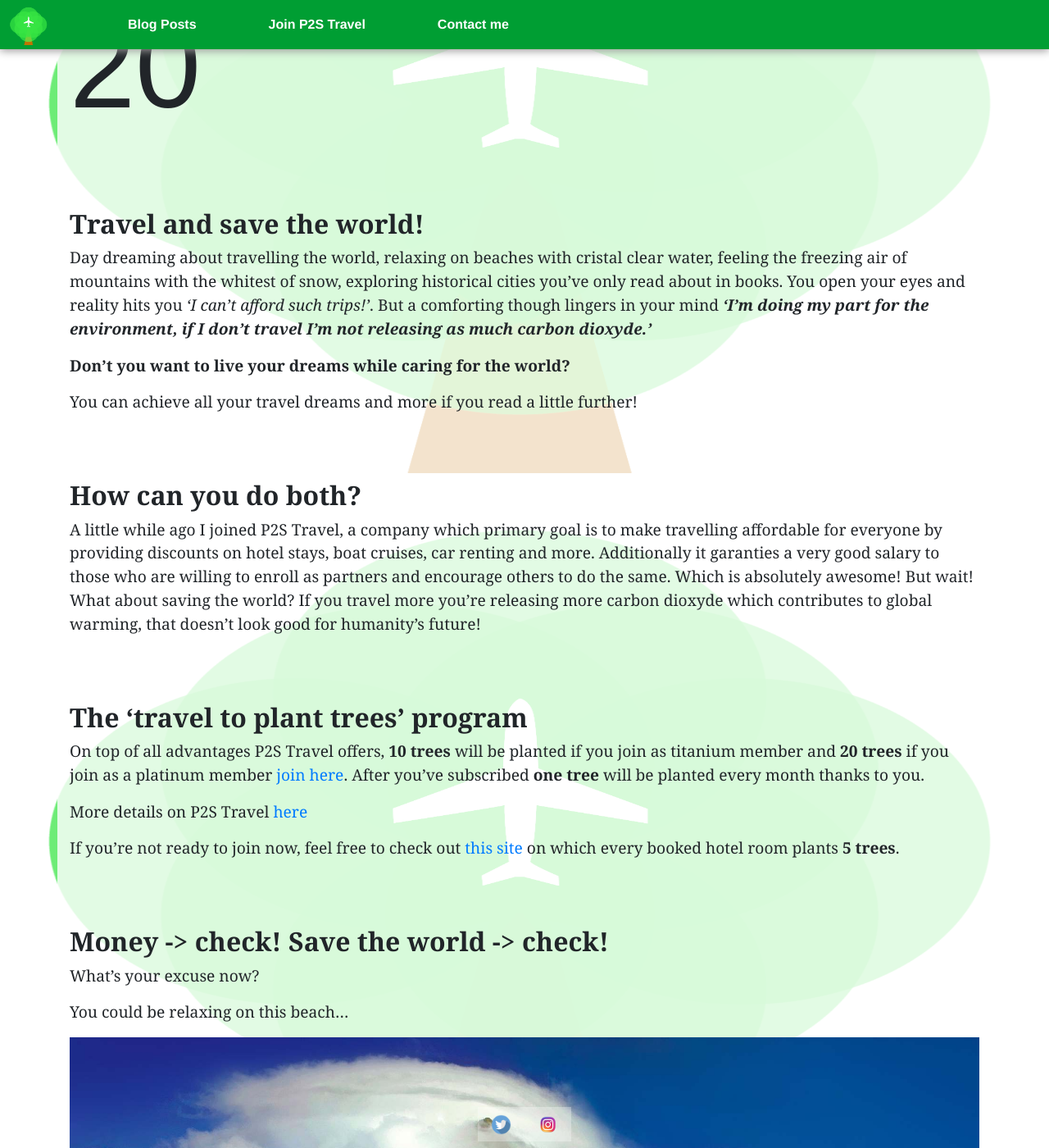
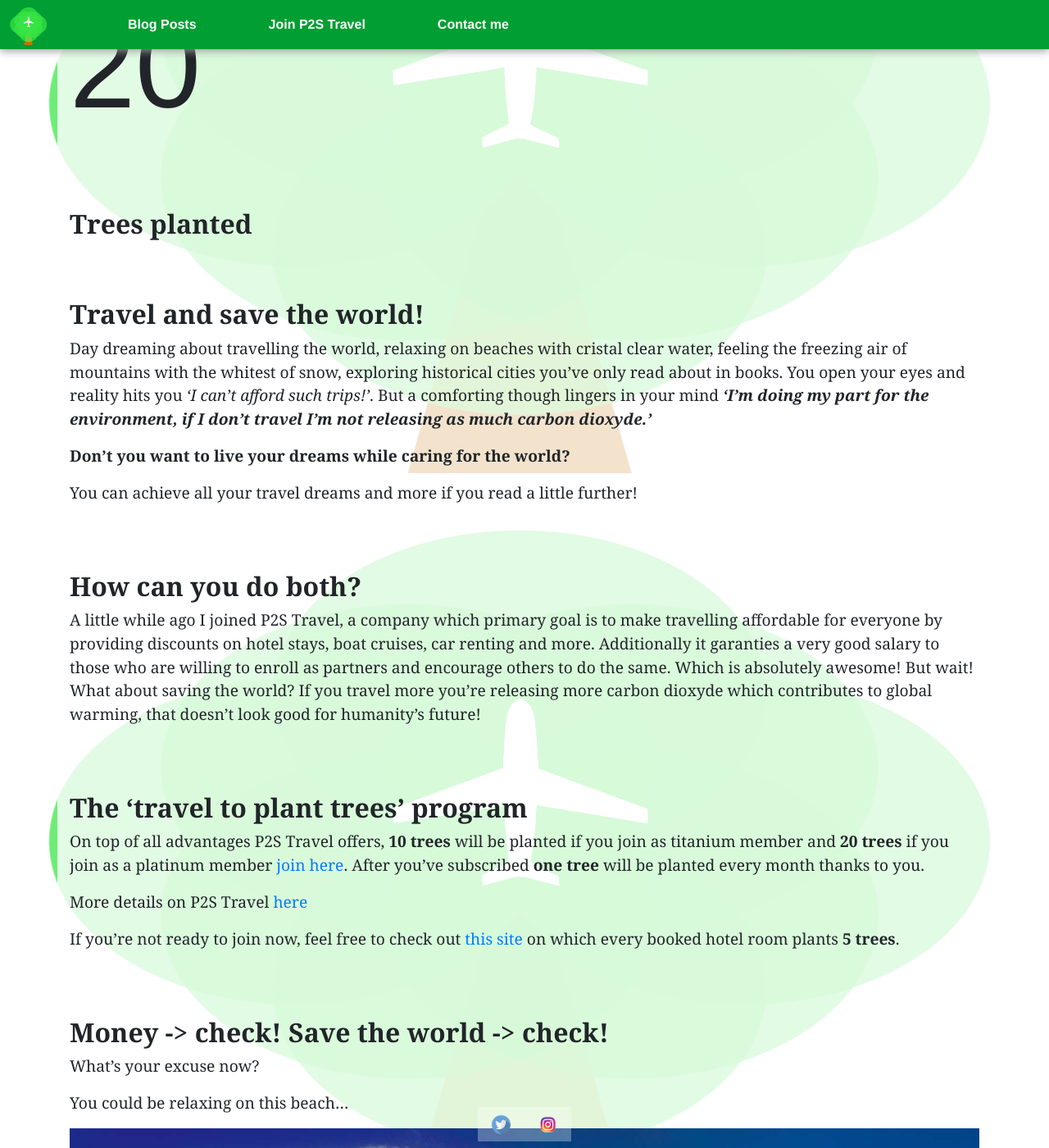
Before and after one commit to jdtravelp2s/jdtravelp2s.github.io, a Jekyll site: the page built from index.md, in a window 1280 px wide and 1400 px high, scrolled down 1223 px. Shown: the whole window at 82% size. Built offline with Jekyll 4.4.1, drawn with Linux system fonts in a browser that asks for light colours.

Commit message:
centering tree counting

```diff
--- a/css/main.css
+++ b/css/main.css
@@ -120,4 +120,6 @@
 .number {
 	font-family: Arial, Helvetica, sans-serif;
 	font-size: 900%;
+	margin-left: auto;
+	margin-right: auto;
 }
--- a/index.md
+++ b/index.md
@@ -6,6 +6,8 @@
 <img class="d-block w-100 img-fluid" src="/assets/icons/Logo01.png" alt="eco plane ticket">
 
 <div class="number">20</div>
+
+# Trees planted
 
 
 # Travel and save the world!
```
